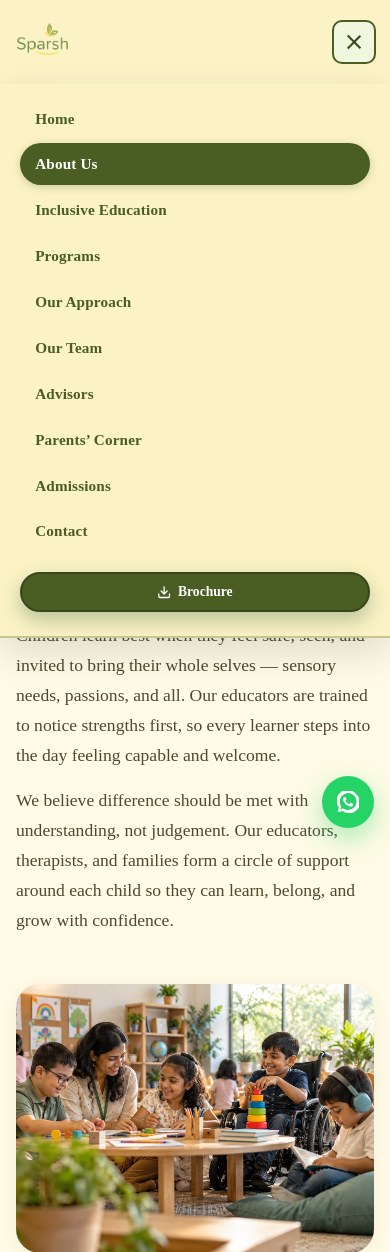
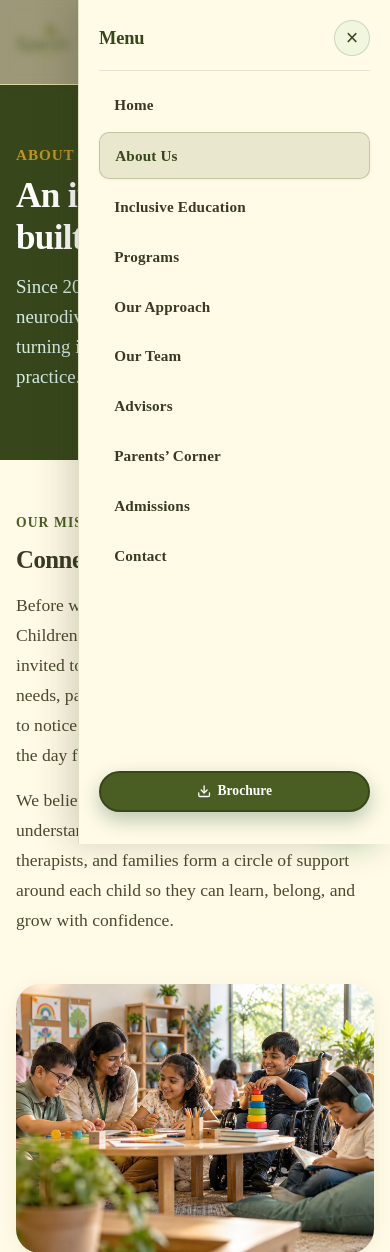
Before and after one commit to satheeshkumar1912/Sparsh, a Django app: page /about/ in a window 390 px wide, after a click that opens the changed part. Shown: the top 1252 px of the page. Run offline with Django 5.2, Linux system fonts and the light colour scheme.

Commit message:
Update active nav option background to light pill and upgrade mobile/tablet menu to smooth right-side sliding drawer

```diff
--- a/frontend/static/css/layout.css
+++ b/frontend/static/css/layout.css
@@ -162,47 +162,95 @@
 }
 
 .nav-backdrop {
-  display: none !important;
+  position: fixed;
+  inset: 0;
+  background: rgba(44, 44, 28, 0.45);
+  backdrop-filter: blur(4px);
+  -webkit-backdrop-filter: blur(4px);
+  z-index: 1040;
+  opacity: 0;
+  visibility: hidden;
+  transition: opacity 0.35s cubic-bezier(0.16, 1, 0.3, 1), visibility 0.35s;
 }
 
-/* Mobile & Tablet Dropdown Navigation */
+.nav-backdrop.is-active {
+  opacity: 1;
+  visibility: visible;
+}
+
+/* Mobile & Tablet Off-Canvas Side Drawer (Half screen from Right side) */
 .primary-nav {
-  position: absolute;
-  top: 100%;
-  left: 0;
+  position: fixed;
+  top: 0;
   right: 0;
-  width: 100%;
-  background: var(--surface-2);
-  border-bottom: 2px solid color-mix(in srgb, var(--green-700) 30%, transparent);
-  box-shadow: 0 16px 36px rgba(44, 44, 44, 0.14);
-  max-height: 0;
+  bottom: 0;
+  width: min(80vw, 360px);
+  height: 100vh;
+  height: 100dvh;
+  background: var(--surface-0);
+  box-shadow: -10px 0 35px rgba(44, 44, 28, 0.2);
+  border-left: 1px solid rgba(74, 93, 35, 0.18);
+  z-index: 1050;
+  transform: translateX(100%);
+  visibility: hidden;
+  transition: transform 0.35s cubic-bezier(0.16, 1, 0.3, 1), visibility 0.35s cubic-bezier(0.16, 1, 0.3, 1);
+  display: flex;
+  flex-direction: column;
   overflow: hidden;
-  opacity: 0;
-  visibility: hidden;
-  transform: translateY(-8px);
-  transition: max-height 320ms cubic-bezier(0.22, 1, 0.36, 1), opacity 240ms ease, transform 240ms ease, visibility 240ms;
-  z-index: 99;
 }
 
 .primary-nav.is-open {
-  max-height: 85vh;
-  overflow-y: auto;
-  opacity: 1;
+  transform: translateX(0);
   visibility: visible;
-  transform: translateY(0);
 }
 
 .primary-nav__panel {
-  padding: 0.85rem 1.25rem 1.5rem;
+  height: 100%;
+  padding: 1.25rem 1.25rem 2rem;
   display: flex;
   flex-direction: column;
-  gap: 0.75rem;
-  max-width: 78rem;
-  margin-inline: auto;
+  overflow-y: auto;
+  overscroll-behavior: contain;
+  -webkit-overflow-scrolling: touch;
+  box-sizing: border-box;
 }
 
 .primary-nav__top {
-  display: none;
+  display: flex;
+  align-items: center;
+  justify-content: space-between;
+  padding-bottom: 0.85rem;
+  margin-bottom: 0.75rem;
+  border-bottom: 1px solid rgba(74, 93, 35, 0.15);
+}
+
+.primary-nav__label {
+  margin: 0;
+  font-family: var(--font-display);
+  font-weight: 800;
+  font-size: 1.15rem;
+  color: var(--green-900);
+  letter-spacing: -0.01em;
+}
+
+.nav-close {
+  width: 2.25rem;
+  height: 2.25rem;
+  border: 1px solid rgba(74, 93, 35, 0.2);
+  border-radius: 50%;
+  background: var(--green-100);
+  color: var(--green-900);
+  font-size: 1.35rem;
+  line-height: 1;
+  display: grid;
+  place-items: center;
+  cursor: pointer;
+  transition: background var(--transition), transform var(--transition);
+}
+
+.nav-close:hover {
+  background: var(--green-200);
+  transform: rotate(90deg);
 }
 
 .primary-nav__list {
@@ -211,16 +259,17 @@
   padding: 0;
   display: flex;
   flex-direction: column;
-  gap: 0.3rem;
+  gap: 0.35rem;
+  flex: 1;
 }
 
 .primary-nav__link {
   display: flex;
   align-items: center;
   text-decoration: none;
-  padding: 0.5rem 0.95rem;
-  border-radius: 999px;
-  color: var(--green-700);
+  padding: 0.6rem 0.95rem;
+  border-radius: var(--radius-sm);
+  color: var(--ink-900);
   font-weight: 600;
   font-size: 0.95rem;
   letter-spacing: 0.01em;
@@ -228,23 +277,27 @@
 }
 
 .primary-nav__link:hover {
-  background: rgba(255, 255, 255, 0.65);
-  color: var(--green-700);
+  background: rgba(74, 93, 35, 0.08);
+  color: var(--green-900);
+  transform: translateX(4px);
 }
 
+/* Active Nav item: Light, elegant, clearly distinct from solid dark CTA */
 .primary-nav__link.is-active {
-  background: var(--green-700);
-  color: #ffffff;
-  border: none;
-  box-shadow: 0 2px 8px rgba(74, 93, 35, 0.25);
+  background: rgba(74, 93, 35, 0.12);
+  color: var(--green-900);
+  font-weight: 700;
+  border: 1px solid rgba(74, 93, 35, 0.24);
+  box-shadow: 0 1px 4px rgba(74, 93, 35, 0.06);
 }
 
 .primary-nav__cta {
-  margin-top: 0.5rem;
+  margin-top: 1rem;
   width: 100%;
   justify-content: center;
   padding: 0.75rem 1.25rem;
   font-size: 0.95rem;
+  flex-shrink: 0;
 }
 
 @media (min-width: 1200px) {
@@ -253,12 +306,15 @@
     top: auto;
     left: auto;
     right: auto;
+    bottom: auto;
     width: auto;
+    height: auto;
     max-height: none;
     opacity: 1;
     visibility: visible;
     transform: none;
     border-bottom: none;
+    border-left: none;
     box-shadow: none;
     background: transparent;
     overflow: visible;
@@ -305,18 +361,21 @@
     white-space: nowrap;
     border-radius: 999px;
     letter-spacing: -0.01em;
+    color: var(--green-700);
   }
 
   .primary-nav__link:hover {
     background: rgba(255, 255, 255, 0.65);
-    color: var(--green-700);
+    color: var(--green-900);
+    transform: none;
   }
 
   .primary-nav__link.is-active {
-    background: var(--green-700);
-    color: #ffffff;
-    border: none;
-    box-shadow: 0 2px 8px rgba(74, 93, 35, 0.25);
+    background: rgba(74, 93, 35, 0.12);
+    color: var(--green-900);
+    font-weight: 700;
+    border: 1px solid rgba(74, 93, 35, 0.25);
+    box-shadow: 0 1px 4px rgba(74, 93, 35, 0.06);
   }
 
   .nav-backdrop {
```
Also changed, not shown: frontend/static/js/main.js (+39 -3 lines).
